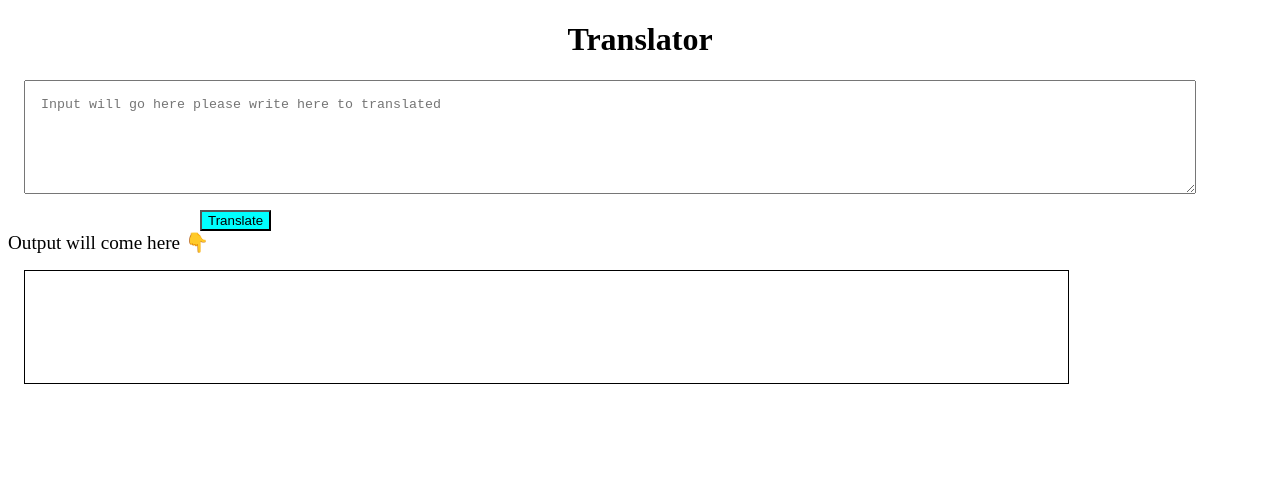
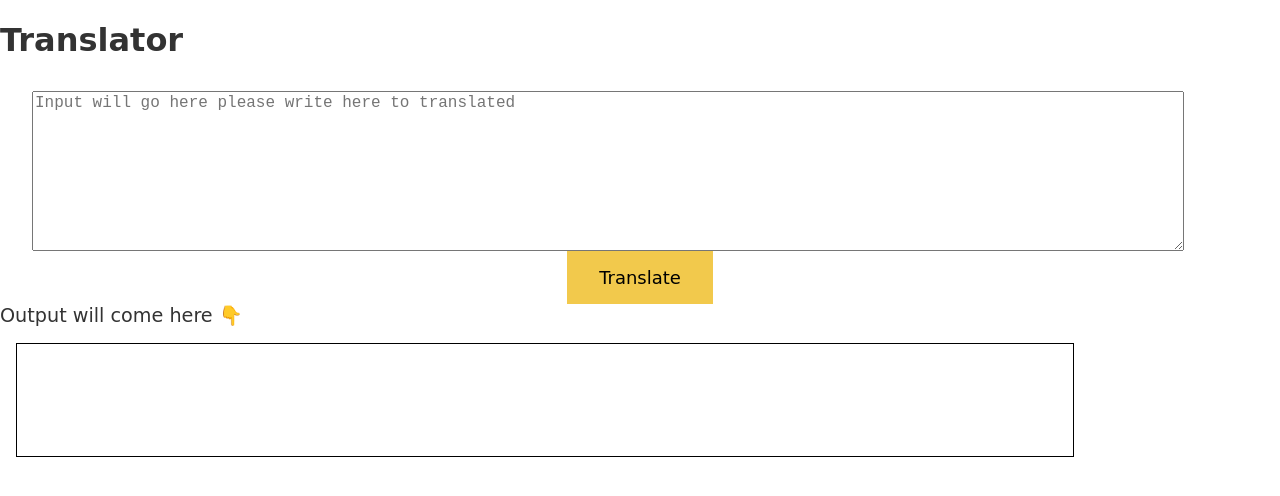
Before and after one commit to developer-anand/Translator, a plain HTML site: page index.html in a window 1280 px wide. Drawn offline with Linux system fonts and the light colour scheme.

Commit message:
css added

```diff
--- a/styles.css
+++ b/styles.css
@@ -1,23 +1,45 @@
-.heading {
+:root {
+  --primary: #f2c94c;
+  --black: #333333;
+  --width-break: 600px;
+}
+.navigation {
+  background-color: var(--primary);
+  color: #333333;
+  text-align: center;
   display: block;
-  text-align: center;
 }
-#txt-input {
-  width: 90%;
-  height: 10vh;
-  display: block;
-  margin: 1rem;
-  padding: 1rem;
+body {
+  margin: 0;
+  font-family: "Kalam", cursive;
+  color: #333333;
 }
 
-#btn-translate {
-  background-color: aqua;
+textarea {
+  box-sizing: border-box;
   display: block;
-  margin-left: 12rem;
+  width: 90%;
+  min-height: 20vh;
+  margin-top: 2rem;
+  font-size: large;
+  margin-left: 2rem;
+}
+button {
+  border: none;
+  margin: 1rem;
+  background-color: var(--primary);
+  display: block;
+  padding: 1rem 2rem;
+  margin: auto;
+  margin-top: 1;
   box-sizing: content-box;
   cursor: pointer;
+  font-family: "Kalam", cursive;
+  font-size: large;
 }
-
+div {
+  display: block;
+}
 #output {
   border: 1px solid black;
   height: 10vh;
@@ -25,3 +47,10 @@
   margin: 1rem;
   padding: 1rem;
 }
+
+footer {
+  background-color: var(--primary);
+  color: #333333;
+  text-align: center;
+  margin: auto;
+}
```
